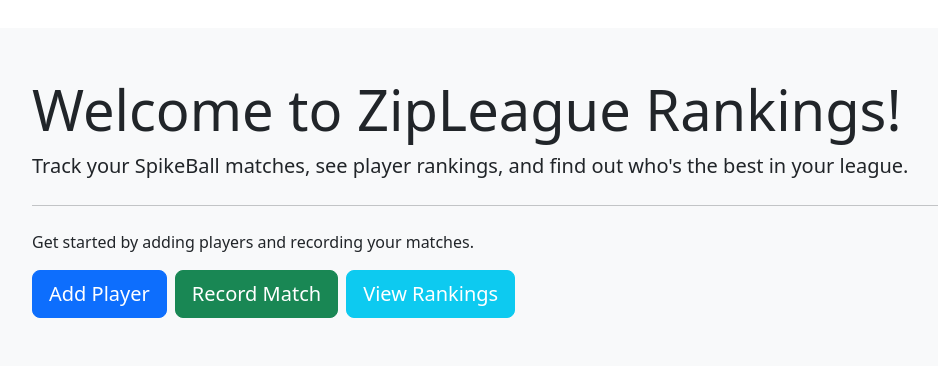
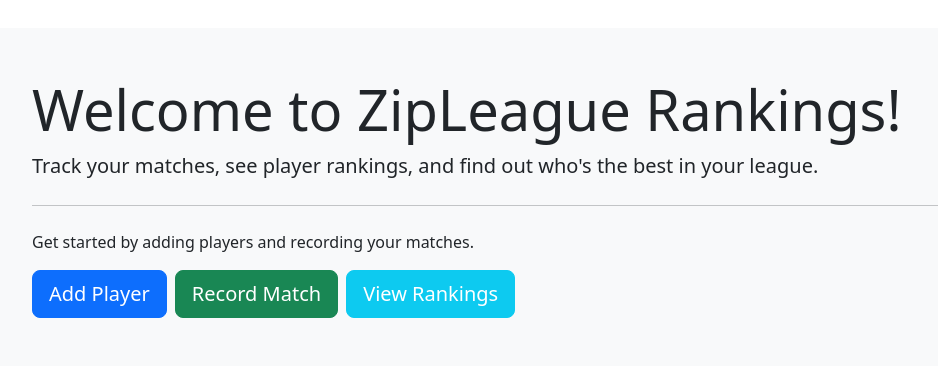
Before and after one commit to LucaLumetti/ZipLeague, a Django app: page / in a window 1280 px wide. Shown: the part 56-433 px from the top of the page, without its empty margins (98-1036 px from the left). Run offline with Django 5.2, Linux system fonts and the light colour scheme; data that the repository does not hold is empty.

Commit message:
Update welcome message to remove specific reference to SpikeBall

```diff
--- a/core/templates/core/home.html
+++ b/core/templates/core/home.html
@@ -5,7 +5,7 @@
 {% block content %}
 <div class="jumbotron bg-light p-5 rounded">
     <h1 class="display-4">Welcome to ZipLeague Rankings!</h1>
-    <p class="lead">Track your SpikeBall matches, see player rankings, and find out who's the best in your league.</p>
+    <p class="lead">Track your matches, see player rankings, and find out who's the best in your league.</p>
     <hr class="my-4">
     <p>Get started by adding players and recording your matches.</p>
     <div class="d-flex gap-2">
```
